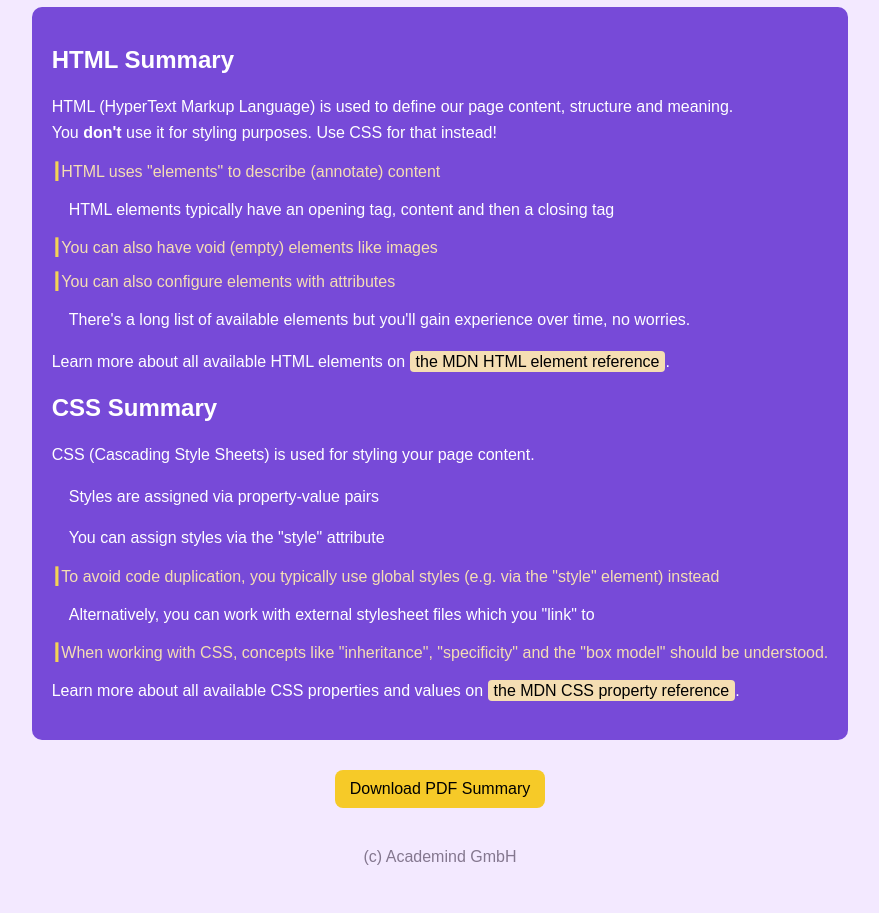
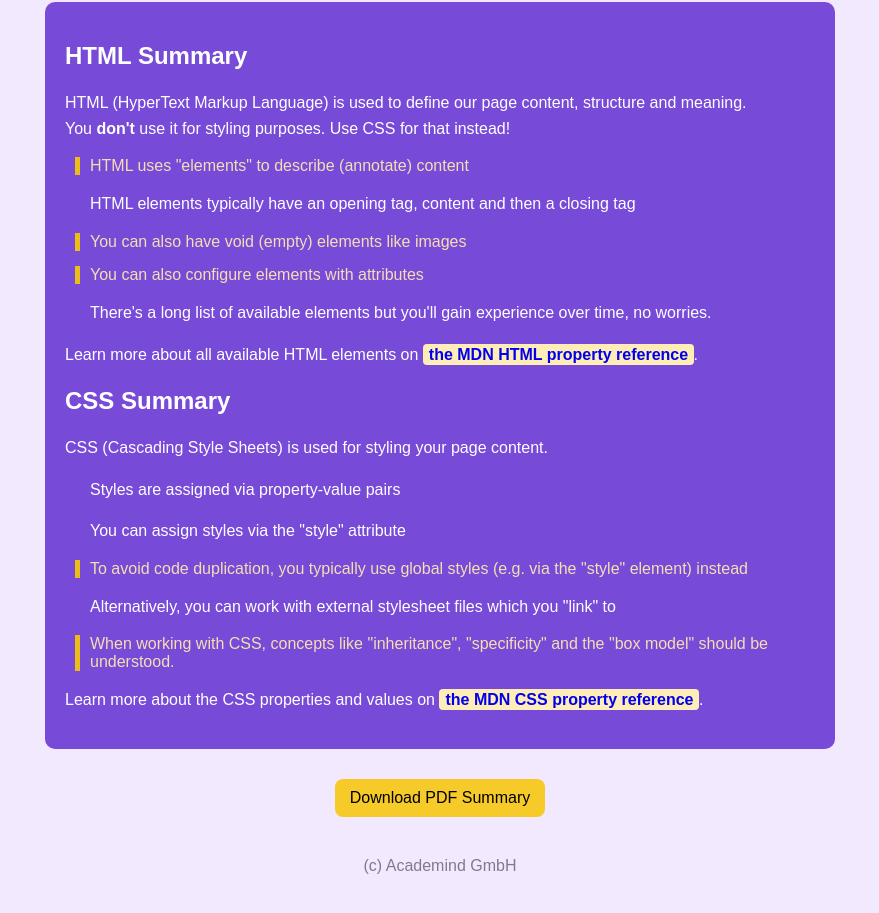
Before and after one commit to khanhtlu2020/CSE391, a plain HTML site: page index.html in a window 1280 px wide. Shown: the part 341-1254 px from the top of the page, without its empty margins (200-1079 px from the left). Drawn offline with Linux system fonts and the light colour scheme.

Commit message:
Cập nhật index.html và style.css

```diff
--- a/index.html
+++ b/index.html
@@ -23,14 +23,20 @@
       <p>HTML (HyperText Markup Language) is used to define our page content, structure and meaning.
         <br>You <b>don't</b> use it for styling purposes. Use CSS for that instead!
       </p>
-      <li>HTML uses "elements" to describe (annotate) content</li>
+      <li class="border">HTML uses "elements" to describe (annotate) content</li>
       <p class="indented-paragraph">HTML elements typically have an opening tag, content and then a closing tag</p>
       </li>
-      <li>You can also have void (empty) elements like images</li>
-      <li>You can also configure elements with attributes</li>
+      <li class="border">You can also have void (empty) elements like images</li>
+      <li class="border">You can also configure elements with attributes</li>
       <p class="indented-paragraph">There's a long list of available elements but you'll gain experience over time, no worries.</p>
       </li>
-      <p>Learn more about all available HTML elements on <span class="highlight">the MDN HTML element reference</span>.</p>
+      <!-- <p>Learn more about all available HTML elements on <span class="highlight">the MDN HTML element reference</span>.</p> -->
+      <p>
+        Learn more about all available HTML elements on
+        <a href="https://developer.mozilla.org/en-US/docs/Web/HTML/Element" target="_blank">
+          the MDN HTML property reference
+        </a>.
+      </p>
     </section>
 
     <section class="css-summary">
@@ -38,10 +44,16 @@
       <p>CSS (Cascading Style Sheets) is used for styling your page content.</p>
       <p class="indented-paragraph">Styles are assigned via property-value pairs</p>
       <p class="indented-paragraph">You can assign styles via the "style" attribute</p>
-      <li>To avoid code duplication, you typically use global styles (e.g. via the "style" element) instead</li>
+      <li class="border">To avoid code duplication, you typically use global styles (e.g. via the "style" element) instead</li>
       <p class="indented-paragraph">Alternatively, you can work with external stylesheet files which you "link" to</p>
-      <li>When working with CSS, concepts like "inheritance", "specificity" and the "box model" should be understood.</li>
-      <p>Learn more about all available CSS properties and values on <span class="highlight">the MDN CSS property reference</span>.</p>
+      <li class="border">When working with CSS, concepts like "inheritance", "specificity" and the "box model" should be understood.</li>
+      <!-- <p>Learn more about all available CSS properties and values on <span class="highlight">the MDN CSS property reference</span>.</p> -->
+      <p>
+        Learn more about the CSS properties and values on
+        <a href="https://developer.mozilla.org/en-US/docs/Web/CSS/Reference" target="_blank">
+          the MDN CSS property reference
+        </a>.
+      </p>
     </section>
   </div>
   <!-- <div class="download_button">
@@ -58,6 +70,6 @@
     <p class="footer">(c) Academind GmbH</p>
   </footer>
   <br>
-  <br>
+
 </body>
 </html>
--- a/style.css
+++ b/style.css
@@ -10,12 +10,13 @@ body {
   justify-content: center;
   align-items: center;
   background-color: #f3e9ff;
+
 }
 
 h1 {
   text-align: center;
   font-family: myFont;
-  font-size: 3.5em;
+  font-size: 3.4em;
   margin-bottom: 30px;
   color: #5d37c8;
 }
@@ -37,15 +38,18 @@ p {
 } */
 
 li {
+  padding: 0 10px;
+  margin: 10px;
   margin-bottom: 15px;
   list-style: none;
   color: wheat;
+  border-left: 5px solid transparent;
 }
-li:before {
+/* li:before {
   content: "\2503";
   font-weight: bolder;
   color: #f3d355;
-}
+} */
 
 img {
   height: 150px;
@@ -58,20 +62,21 @@ img {
   padding: 20px;
   margin-top: 60px;
   margin-bottom: 20px;
+  max-width: 750px;
 }
 
 .indented-paragraph {
-  padding-left: 17px;
+  padding-left: 25px;
 }
 
-.highlight {
+/* .highlight {
   background-color: wheat;
   color: black;
   border-radius: 4px;
   justify-content: center;
   align-items: center;
   padding: 2px 6px;
-}
+} */
 
 /* .download_button {
   background-color: #f6ca28;
@@ -109,3 +114,17 @@ img {
   color: #84778f;
   text-align: center;
 }
+
+.border {
+  border-color: #ebbd15;
+  color: wheat;
+}
+
+p a {
+  background-color: #feedb7;
+  text-decoration: none;
+  border-radius: 4px;
+  padding: 2px 1px 2px 6px;
+  font-weight: 600;
+
+}
```
